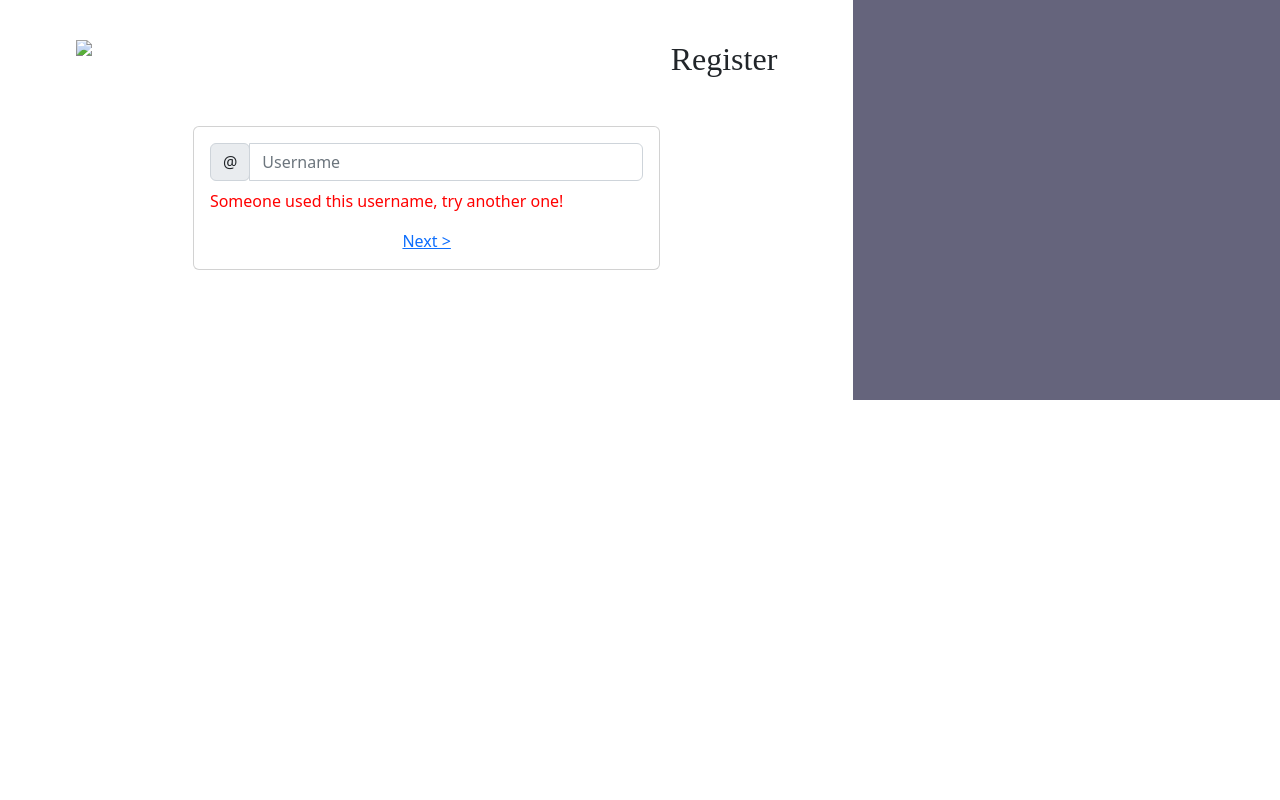
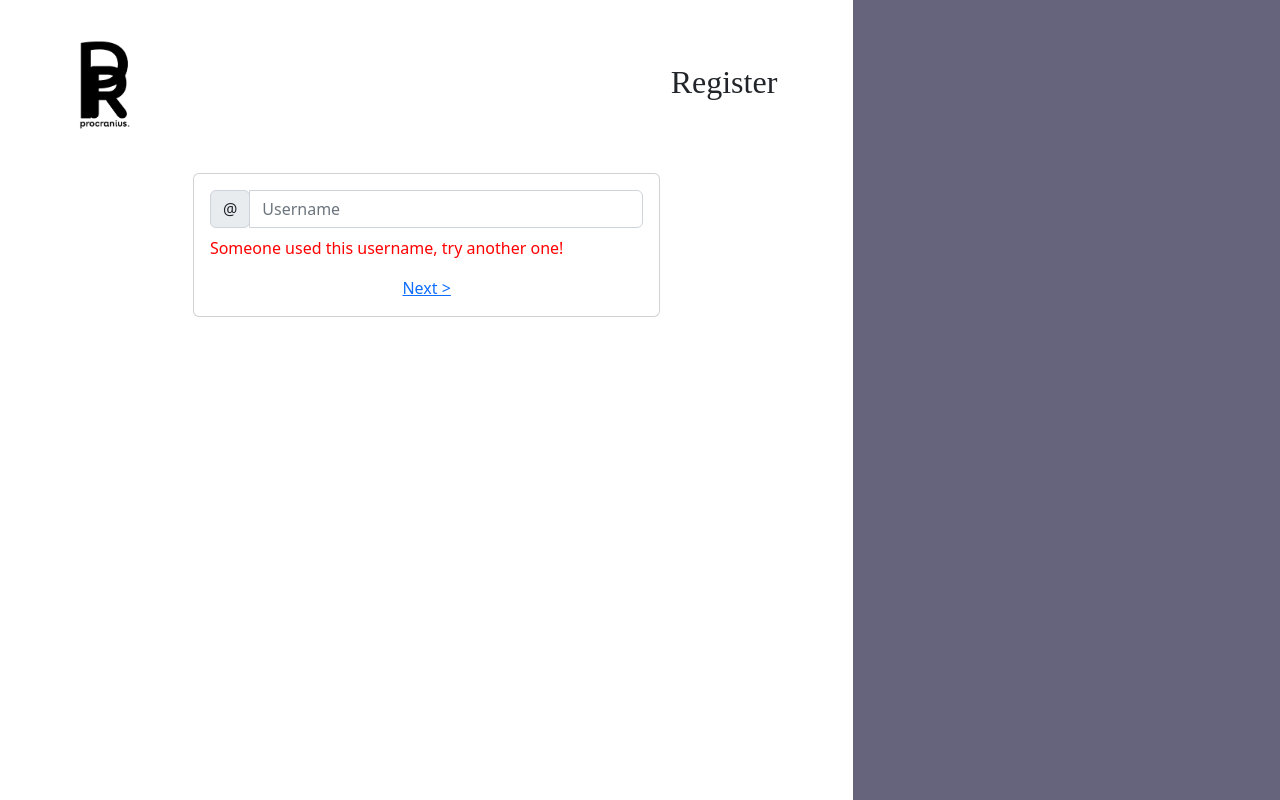
Before and after one commit to dreliciousArcanius/Procranius, a plain HTML site: page front-end/register.html in a window 1280 px wide. Drawn offline with nearby package versions, Linux system fonts and the light colour scheme; the site is published under a folder, as on GitHub Pages, so addresses that start at the root find nothing; a web font is replaced by a local one.

Commit message:
fix: the linking between image and stuff

```diff
--- a/front-end/register.html
+++ b/front-end/register.html
@@ -6,7 +6,7 @@
         <title>Procranius - Registration Area</title>
         <meta name="description" content="">
         <meta name="viewport" content="width=device-width, initial-scale=1">
-        <link rel="stylesheet" href="/css/register.css">
+        <link rel="stylesheet" href="css/register.css">
         <!-- CSS only -->
 <link href="https://cdn.jsdelivr.net/npm/bootstrap@5.2.2/dist/css/bootstrap.min.css" rel="stylesheet" integrity="sha384-Zenh87qX5JnK2Jl0vWa8Ck2rdkQ2Bzep5IDxbcnCeuOxjzrPF/et3URy9Bv1WTRi" crossorigin="anonymous">
 <!-- JavaScript Bundle with Popper -->
@@ -19,7 +19,7 @@
                     <div class="container">
                         <div class="row" style="margin: 5vh">
                             <div class="d-flex justify-content-start" style="width: 50%;">
-                            <img src="/images/logo.png" width="60vh">
+                            <img src="images/logo.png" width="60vh">
                             </div>
                             <div class="d-flex justify-content-end" style="width: 50%;">
                             <h2 class="d-flex align-items-center" style="font-family: BoosterNextFYW01-Bold;">Register</h2>
```
